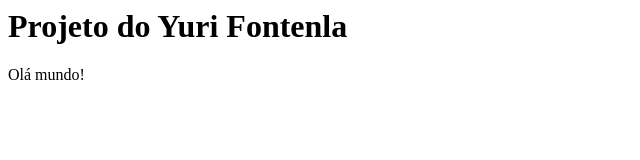
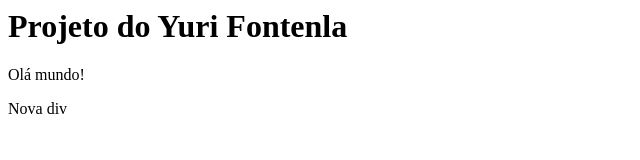
Before and after one commit to yurifontenla/curso-git-primeiro-repo, a plain HTML site: page index.html in a window 1280 px wide. Shown: the full height of the page, 0-640 px from the left. Drawn offline with Linux system fonts and the light colour scheme.

Commit message:
inclusão de div abaixo do primeiro parágrafo

```diff
--- a/index.html
+++ b/index.html
@@ -5,5 +5,9 @@
 	<body>
 		<h1>Projeto do Yuri Fontenla</h1>
 		<p>Olá mundo!</p>
+
+        <div>
+            Nova div
+        </div>
 	</body>
 </html>
```
